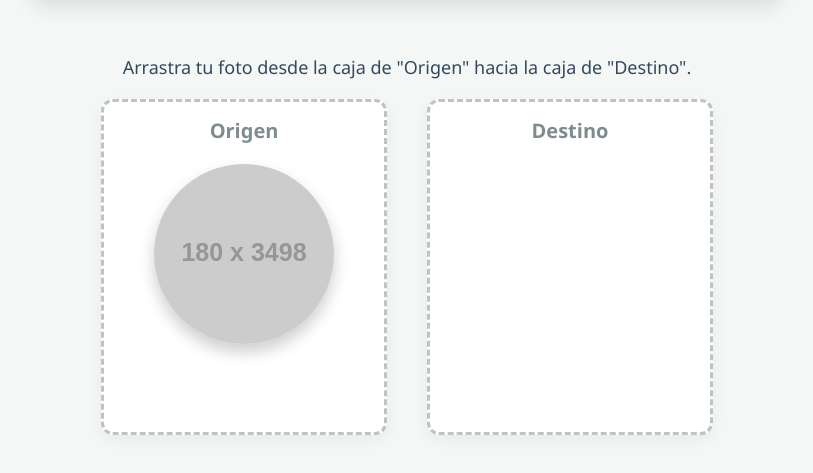
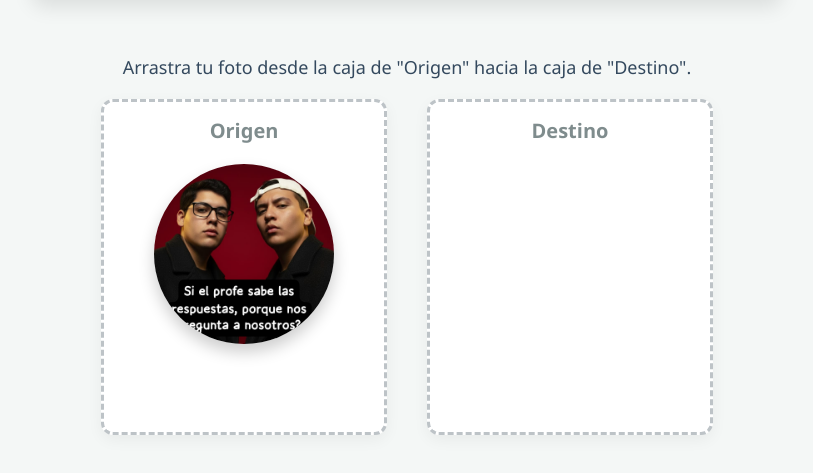
Before and after one commit to TortaCubana707/Drag-and-Drop, a plain HTML site: page index.html in a window 1280 px wide. Shown: the part 205-678 px from the top of the page, without its empty margins (233-1046 px from the left). Drawn offline with Linux system fonts and the light colour scheme; placeholder pictures from the web are drawn by us.

Commit message:
Update index.html

```diff
--- a/index.html
+++ b/index.html
@@ -110,7 +110,7 @@
     <div class="drag-container">
         <div class="box" id="origen">
             <h4>Origen</h4>
-            <img src="https://via.placeholder.com/180/3498db/ffffff?text=Tu+Foto" alt="Foto de Emilio" id="miFoto" draggable="true">
+            <img src="Emilio.jpeg" alt="Foto de Emilio" id="miFoto" draggable="true">
         </div>
 
         <div class="box" id="destino">
```
